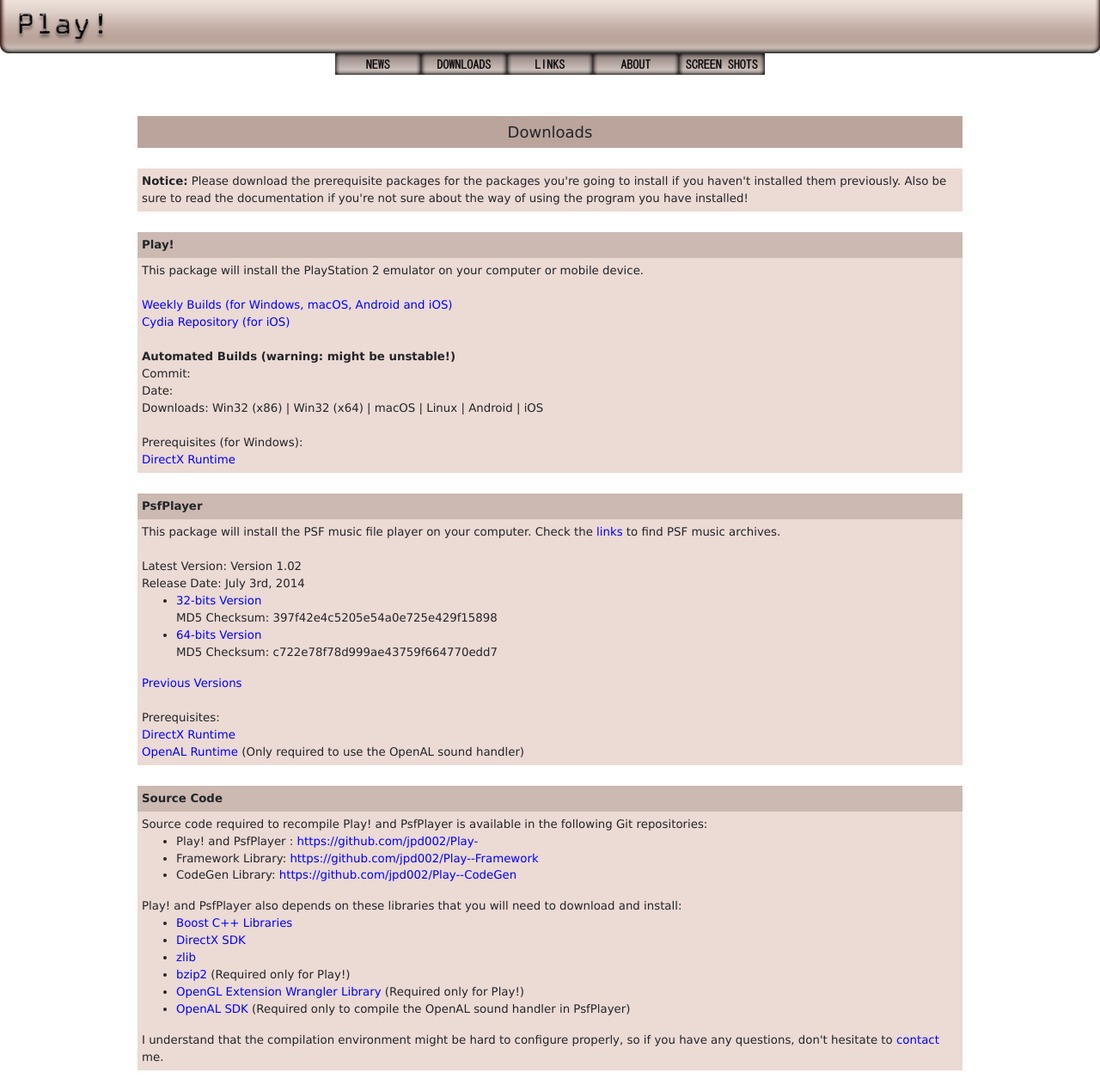
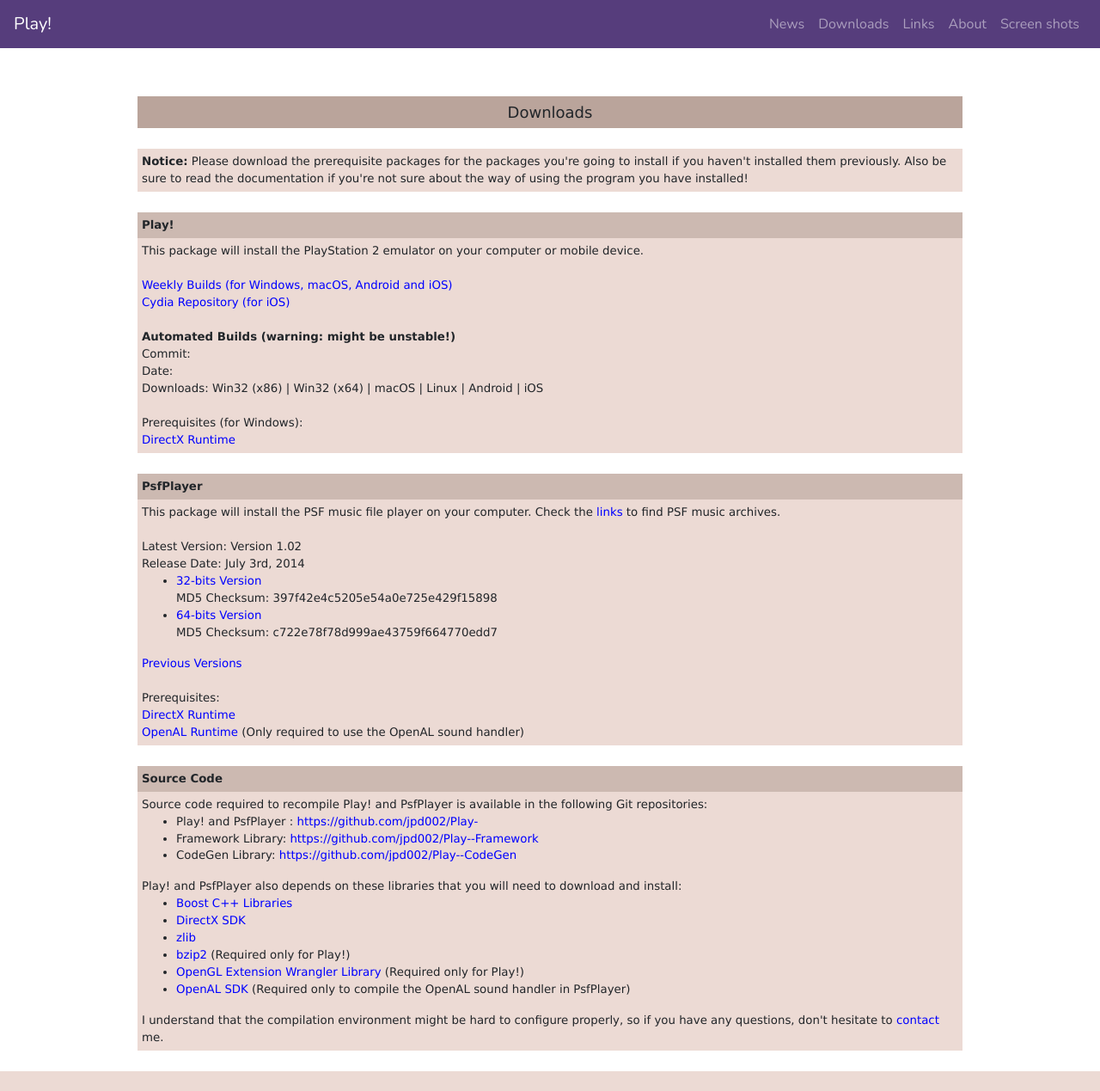
Before and after one commit to jpd002/PlayWebSite, a PHP site: page /downloads.php in a window 1280 px wide. Shown: the whole page at 86% size. After the commit the page ends 1246 px from the top, so only its background shows below. Run offline with PHP 8.4, Linux system fonts and the light colour scheme; some libraries are stand-ins or nearby versions.

Commit message:
use bootstrap navigation

```diff
--- a/navi.php
+++ b/navi.php
@@ -1,49 +1,25 @@
-<table class="Navi">
-	<tr>
-		<td class="NaviLeft">
-
-		</td>
-		<td class="NaviCenter">
-			&nbsp;
-		</td>
-		<td class="NaviRight">
-
-		</td>
-	</tr>
-</table>
-
-<table class="NaviButtons">
-	<tr>
-		<td>
-			&nbsp;
-		</td>
-		<td class="NaviButton">
-			<a href=".">
-				<img src="./images/but_news.png" alt="News" />
-			</a>
-		</td>
-		<td class="NaviButton">
-			<a href="downloads.php">
-				<img src="./images/but_downloads.png" alt="Downloads" />
-			</a>
-		</td>
-		<td class="NaviButton">
-			<a href="links.php">
-				<img src="./images/but_links.png" alt="Links" />
-			</a>
-		</td>
-		<td class="NaviButton">
-			<a href="about.php">
-				<img src="./images/but_about.png" alt="About" />
-			</a>
-		</td>
-		<td class="NaviButton">
-			<a href="screenshots.php">
-				<img src="./images/but_screenshots.png" alt="Screen Shots" />
-			</a>
-		</td>
-		<td>
-			&nbsp;
-		</td>
-	</tr>
-</table>
+<nav class="navbar navbar-expand-md navbar-dark bg-primary mb-2">
+	<a class="navbar-brand" href="#">Play!</a>
+	<button class="navbar-toggler" type="button" data-toggle="collapse" data-target="#navbarColor02" aria-expanded="false" aria-label="Toggle navigation">
+		<span class="navbar-toggler-icon"></span>
+	</button>
+	<div class="collapse navbar-collapse" id="navbarColor02">
+		<ul class="navbar-nav ml-auto">
+		<li class="nav-item">
+				<a class="nav-link" href=".">News</a>
+			</li>
+			<li class="nav-item">
+				<a class="nav-link" href="downloads.php">Downloads</a>
+			</li>
+			<li class="nav-item">
+				<a class="nav-link" href="links.php">Links</a>
+			</li>
+			<li class="nav-item">
+				<a class="nav-link" href="anout.php">About</a>
+			</li>
+			<li class="nav-item">
+				<a class="nav-link" href="screenshots.php">Screen shots</a>
+			</li>
+		</ul>
+	</div>
+</nav>
```
